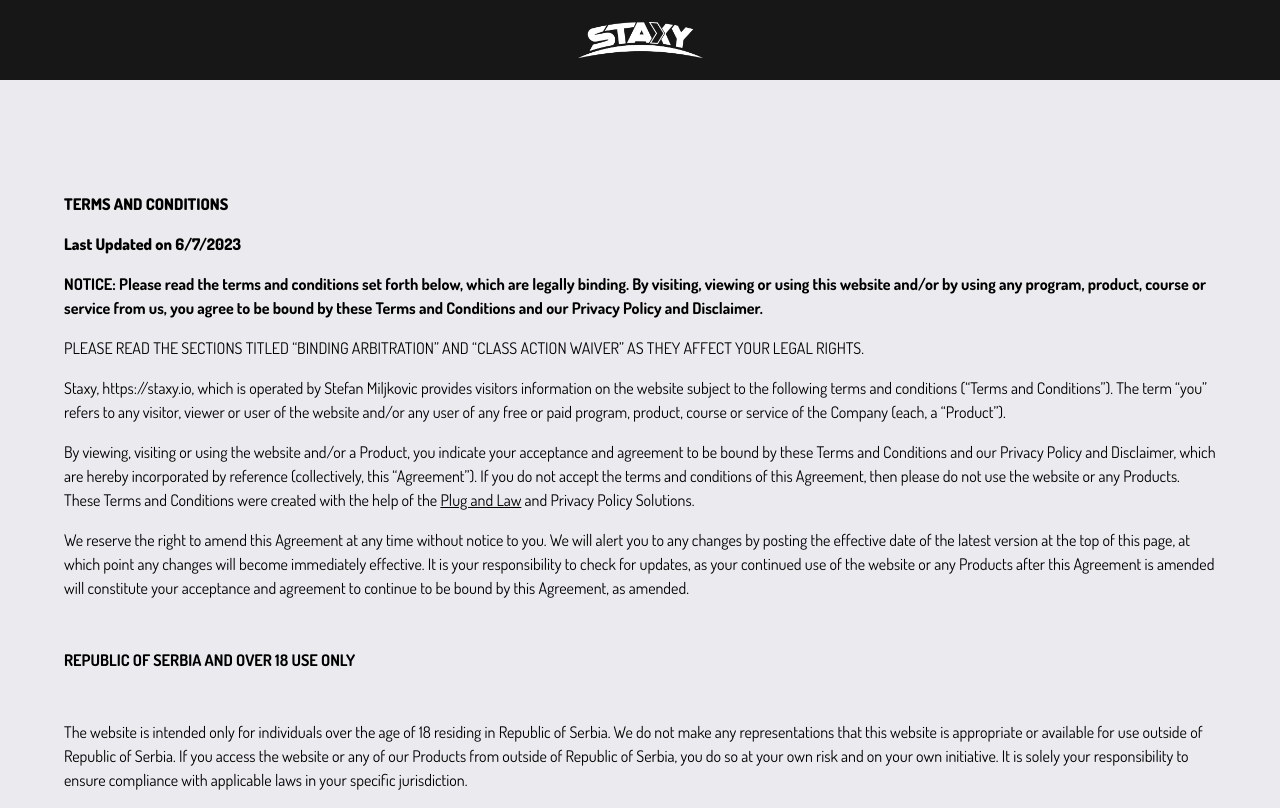
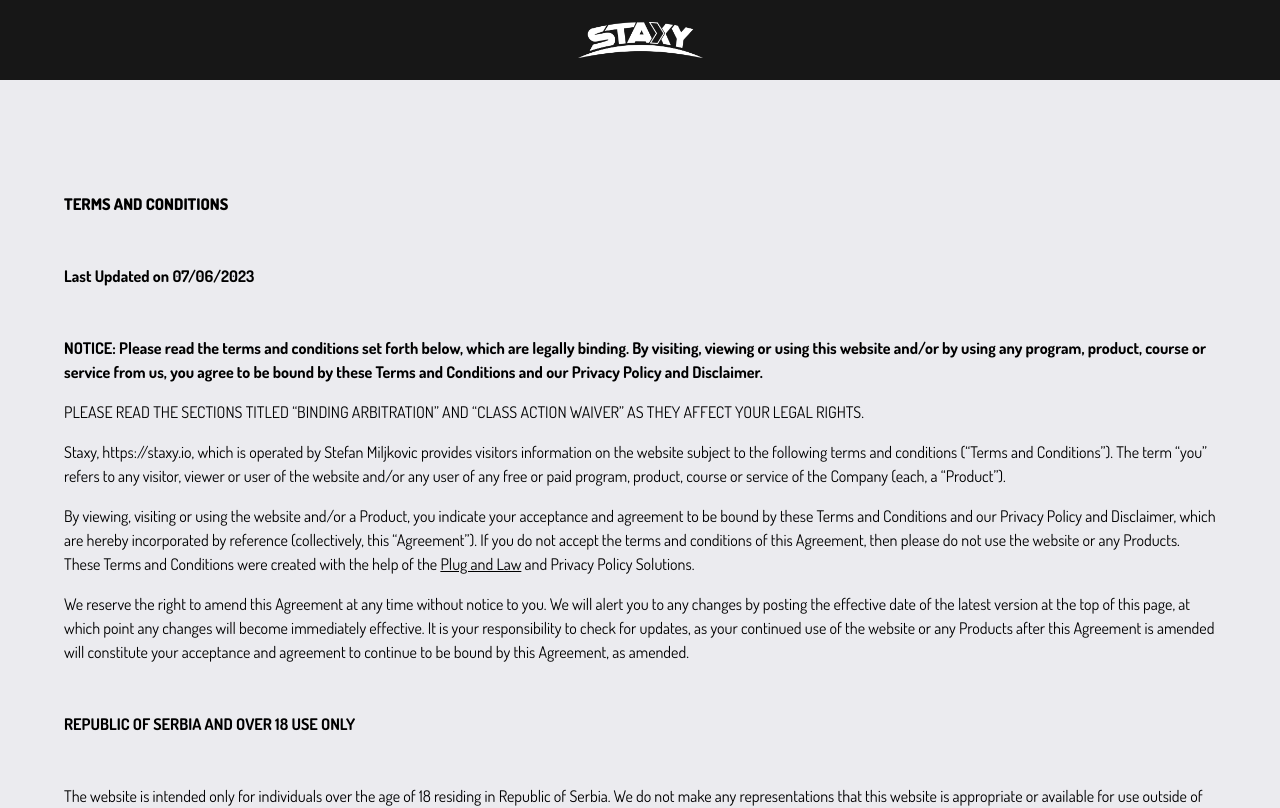
Before and after one commit to stefanstax/staxy.io-old, a Next.js app: page /legal/terms-and-conditions in a window 1280 px wide. Shown: the top 808 px of the page. Built offline with nearby package versions, Linux system fonts and the light colour scheme.

Commit message:
mdx typos

```diff
--- a/src/app/mdx/privacy-policy.mdx
+++ b/src/app/mdx/privacy-policy.mdx
@@ -1,4 +1,4 @@
-# Privacy Policy
+# PRIVACY POLICY
 
 ### Last updated 07.06.2023.
 
--- a/src/app/mdx/terms-and-conditions.mdx
+++ b/src/app/mdx/terms-and-conditions.mdx
@@ -1,6 +1,6 @@
 # TERMS AND CONDITIONS
 
-## Last Updated on 6/7/2023
+### Last Updated on 07/06/2023
 
 <b>
   NOTICE: Please read the terms and conditions set forth below, which are
```
Also changed, not shown: 1 other file (tests, documents, lock files or other folders).
